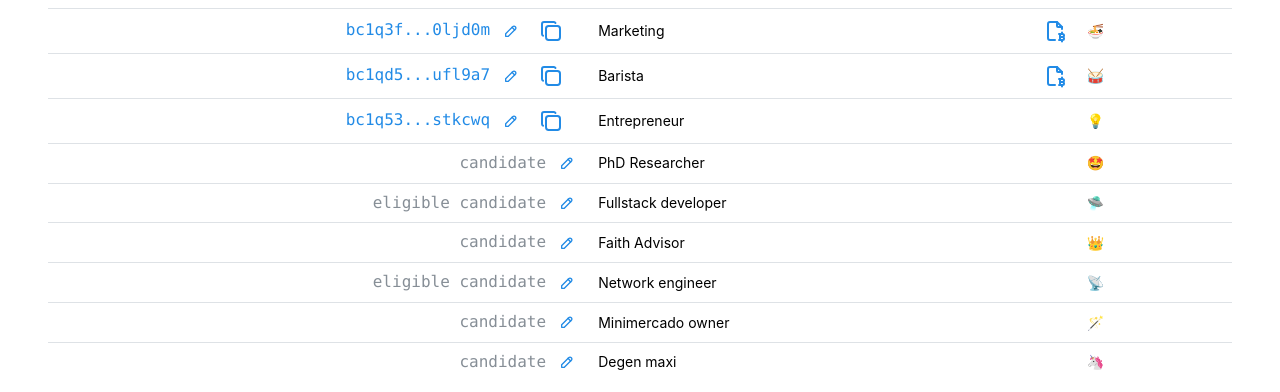
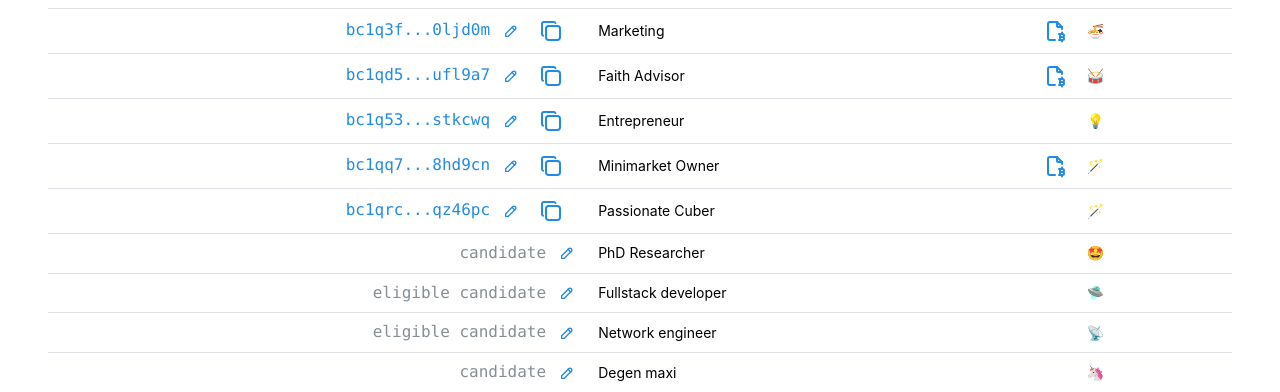
Before and after one commit to cromatikap/coin-society, a Next.js app in the folder website/: page /community in a window 1280 px wide. Shown: the part 366-758 px from the top of the page. Built offline with nearby package versions, Linux system fonts and the light colour scheme.

Commit message:
change explorer + update members list

```diff
--- a/website/src/Members.ts
+++ b/website/src/Members.ts
@@ -57,7 +57,7 @@ export const members: Member[] = [
     }
   },
   {
-    occupation: 'Barista',
+    occupation: 'Faith Advisor',
     address: 'bc1qd528shvfhls4k79z8ed385l7jz58ur90ufl9a7',
     txRegistration: 'af855f8dcaad737e05365733b89995c7ffd6ab75f46021ff2b4f5b318297153f',
     certification: false,
@@ -72,6 +72,24 @@ export const members: Member[] = [
     certification: false,
     identity: {
       emoji: '💡',
+    }
+  },
+  {
+    occupation: 'Minimarket Owner',
+    address: "bc1qq7mvrn4yrnsvy2kjz649dvwlna22tex68hd9cn",
+    txRegistration: "aa68a1d0bdcd6203835421c321e92617b2f0d26f70d02edbef2dd625c14342a0",
+    certification: false,
+    identity: {
+      emoji: '🪄',
+    }
+  },
+  {
+    occupation: 'Passionate Cuber',
+    address: "bc1qrcc7e63wnp7eh5pkz5n9eqy0nmpdtw04qz46pc",
+    txRegistration: "",
+    certification: false,
+    identity: {
+      emoji: '🪄',
     }
   },
   {
@@ -93,30 +111,12 @@ export const members: Member[] = [
     }
   },
   {
-    occupation: 'Faith Advisor',
-    address: "candidate",
-    txRegistration: null,
-    certification: false,
-    identity: {
-      emoji: '👑',
-    }
-  },
-  {
     occupation: 'Network engineer',
     address: "eligible candidate",
     txRegistration: null,
     certification: false,
     identity: {
       emoji: '📡',
-    }
-  },
-  {
-    occupation: 'Minimercado owner',
-    address: "candidate",
-    txRegistration: null,
-    certification: false,
-    identity: {
-      emoji: '🪄',
     }
   },
   {
--- a/website/src/config.ts
+++ b/website/src/config.ts
@@ -1,7 +1,11 @@
 export const chainExplorer = {
+  // btc: {
+  //   address: "https://blockchair.com/bitcoin/address/",
+  //   txid: "https://blockchair.com/bitcoin/transaction/",
+  // },
   btc: {
-    address: "https://blockchair.com/bitcoin/address/",
-    txid: "https://blockchair.com/bitcoin/transaction/",
+    address: "https://mempool.space/address/",
+    txid: "https://mempool.space/tx/",
   },
   eth: {
     ens: "https://rainbow.me/profile/",
```
